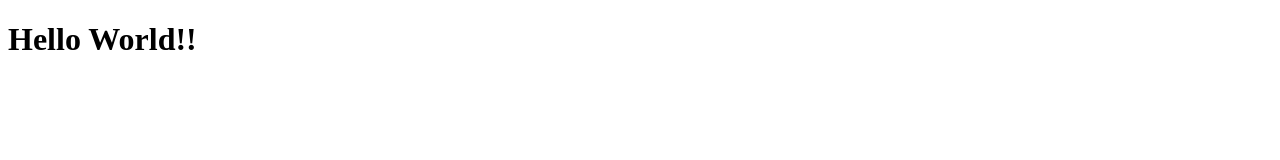
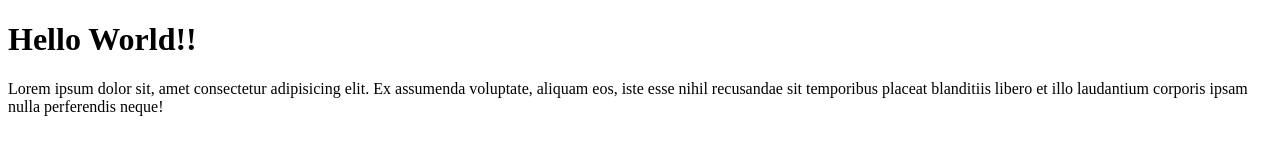
Before and after one commit to Bayik4/bayik-git-test, a plain HTML site: page index.html in a window 1280 px wide. Drawn offline with Linux system fonts and the light colour scheme.

Commit message:
mengubah isi file index.html

```diff
--- a/index.html
+++ b/index.html
@@ -7,5 +7,6 @@
   </head>
   <body>
     <h1>Hello World!!</h1>
+    <p>Lorem ipsum dolor sit, amet consectetur adipisicing elit. Ex assumenda voluptate, aliquam eos, iste esse nihil recusandae sit temporibus placeat blanditiis libero et illo laudantium corporis ipsam nulla perferendis neque!</p>
   </body>
 </html>
```
